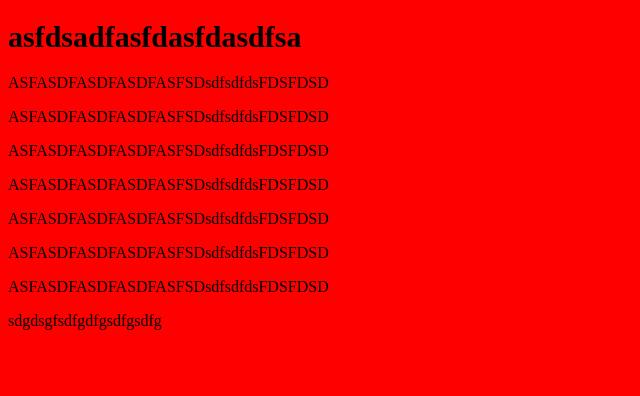
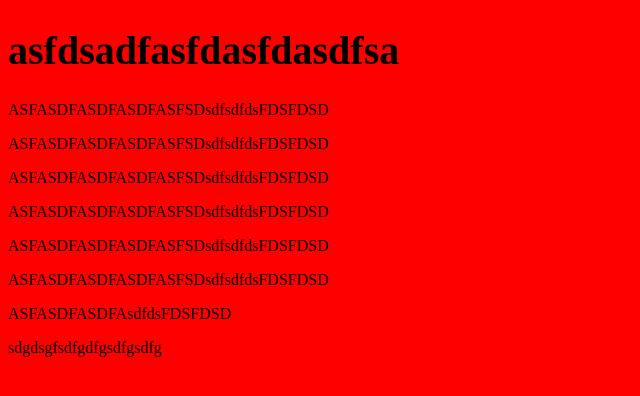
Before and after one commit to KevanCode/git-demo, a website: page src/index.html in a window 1280 px wide. Shown: the whole page, without its empty margins (0-640 px from the left). Drawn offline with nearby package versions, Linux system fonts and the light colour scheme; files that its build step writes are made by us from their sources.

Commit message:
init gh-pages

```diff
--- a/src/index.html
+++ b/src/index.html
@@ -13,7 +13,7 @@
 <P>ASFASDFASDFASDFASFSDsdfsdfdsFDSFDSD</P>
 <P>ASFASDFASDFASDFASFSDsdfsdfdsFDSFDSD</P>
 <P>ASFASDFASDFASDFASFSDsdfsdfdsFDSFDSD</P>
-<P>ASFASDFASDFASDFASFSDsdfsdfdsFDSFDSD</P><P>ASFASDFASDFASDFASFSDsdfsdfdsFDSFDSD</P>
+<P>ASFASDFASDFASDFASFSDsdfsdfdsFDSFDSD</P><P>ASFASDFASDFAsdfdsFDSFDSD</P>
 sdgdsgfsdfgdfgsdfgsdfg
 
 </body>
--- a/src/scripts/app.js
+++ b/src/scripts/app.js
@@ -2,5 +2,5 @@
  * Created by kevan on 2017/10/12.
  */
 (function(){
-alert(12342342)
+alert(123423王企鹅二群无若42)
 })();
--- a/src/styles/app.less
+++ b/src/styles/app.less
@@ -1,6 +1,6 @@
 body{
   background-color: red;
   h1{
-    font-size: 30px;
+    font-size: 40px;
   }
 }
```
